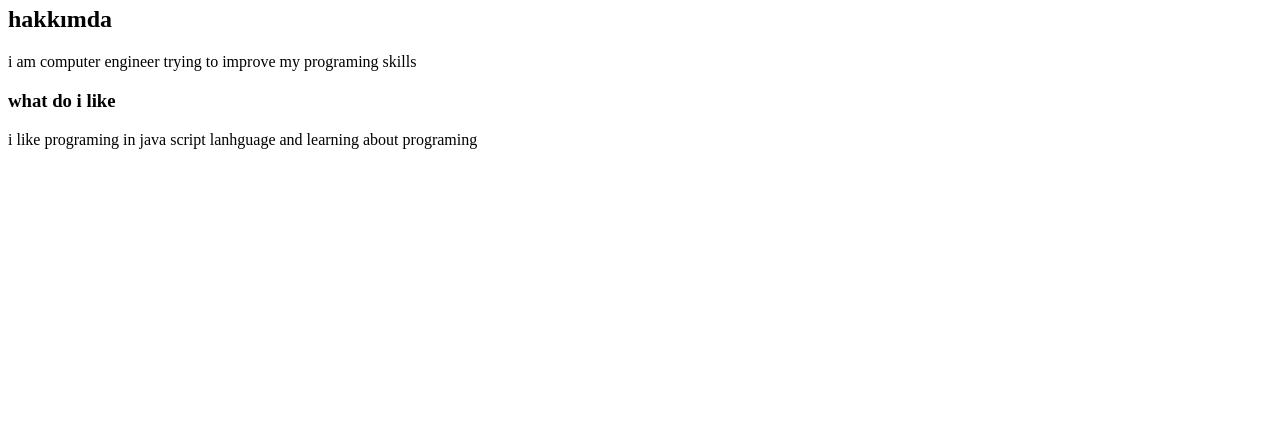
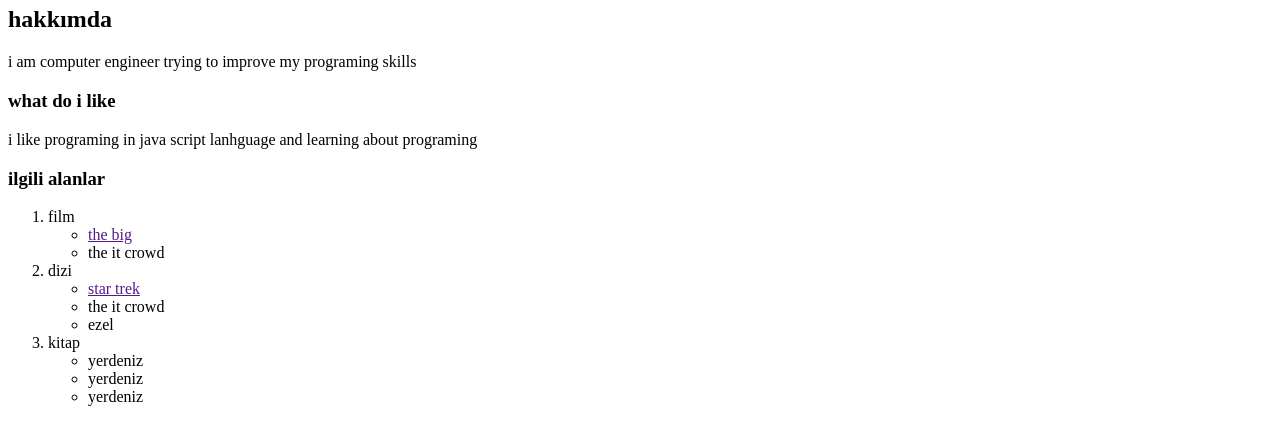
Before and after one commit to yazan-nacar/kodluyoruzilkrepo, a plain HTML site: page index.html in a window 1280 px wide. Shown: the part 60-482 px from the top of the page. Drawn offline with Linux system fonts and the light colour scheme.

Commit message:
modified index file and added photo

```diff
--- a/index.html
+++ b/index.html
@@ -8,3 +8,36 @@
 
 <h3> what do i like </h3>
 <p> i like programing in java script lanhguage and learning about programing </p>
+
+<h3>ilgili alanlar</h3>
+
+<ol>
+    <li>film
+        <ul>
+            <li><a href="">the big</a></li>
+            <li>the it crowd</li>
+        </ul>
+    </li>
+    <li>
+        dizi
+        <ul>
+            <li><a href="">star trek</a></li>
+            <li>the it crowd</li>
+            <li>ezel</li>
+        </ul>
+    </li>
+    <li>
+        kitap
+        <ul>
+            <li>yerdeniz</li>
+            <li>yerdeniz</li>
+            <li>yerdeniz</li>
+        </ul>
+    </li>
+</ol>
+
+<h1>sevdiğim film</h1>
+<h3>the mession impossible</h3>
+
+<img src="img.jpeg" alt="">
+<p>any thing about the film</p>
```
Also changed, not shown: img.jpeg (added).
